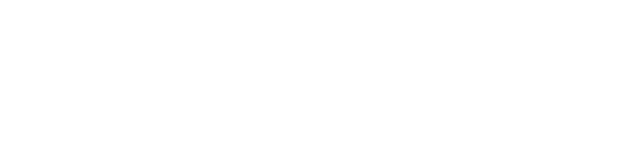
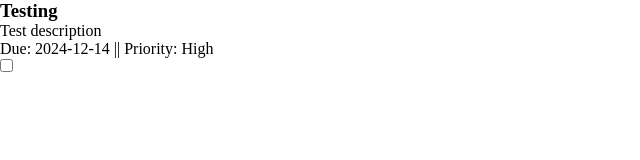
Before and after one commit to Marentxs/todo-list, a website built with webpack: page src/template.html in a window 1280 px wide. Shown: the whole page, without its empty margins (0-640 px from the left). Built offline with nearby package versions, Linux system fonts and the light colour scheme.

Commit message:
add ui module and tested features correctly

```diff
--- a/src/index.js
+++ b/src/index.js
@@ -1,2 +1,17 @@
 import "./styles.css";
-import { Task, Project } from "./model";
+import { Task, Project } from "./model.js";
+import { renderTasks } from "./ui.js";
+
+const myProject = new Project();
+const testTask = new Task(
+  "Testing",
+  "Test description",
+  "2024-12-14",
+  "High",
+  false
+);
+
+myProject.addTask(testTask);
+
+const tasks = myProject.getTasks();
+renderTasks(tasks);
--- a/src/template.html
+++ b/src/template.html
@@ -5,5 +5,7 @@
     <meta name="viewport" content="width=device-width, initial-scale=1.0" />
     <title>Todo List</title>
   </head>
-  <body></body>
+  <body>
+    <div id="todo-container"></div>
+  </body>
 </html>
--- /dev/null
+++ b/src/ui.js
@@ -0,0 +1,34 @@
+export function renderTasks(tasks) {
+  const container = document.getElementById("todo-container");
+  if (!container) return;
+
+  container.innerHTML = "";
+
+  tasks.forEach((task) => {
+    const taskCard = document.createElement("div");
+    taskCard.className = "task-card";
+    taskCard.dataset.id = task.id;
+
+    const taskTitle = document.createElement("h3");
+    taskTitle.className = "task-title";
+    taskTitle.textContent = task.title;
+    taskCard.appendChild(taskTitle);
+
+    const taskDescription = document.createElement("p");
+    taskDescription.className = "task-description";
+    taskDescription.textContent = task.description;
+    taskCard.appendChild(taskDescription);
+
+    const taskDetails = document.createElement("p");
+    taskDetails.className = "task-details";
+    taskDetails.textContent = `Due: ${task.date} || Priority: ${task.priority}`;
+    taskCard.appendChild(taskDetails);
+
+    const checkbox = document.createElement("input");
+    checkbox.type = "checkbox";
+    checkbox.checked = task.done;
+    taskCard.appendChild(checkbox);
+
+    container.appendChild(taskCard);
+  });
+}
```
